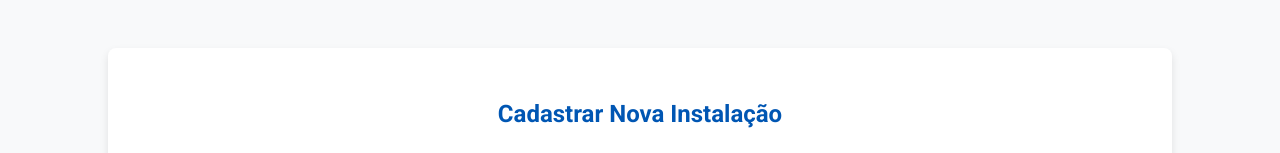
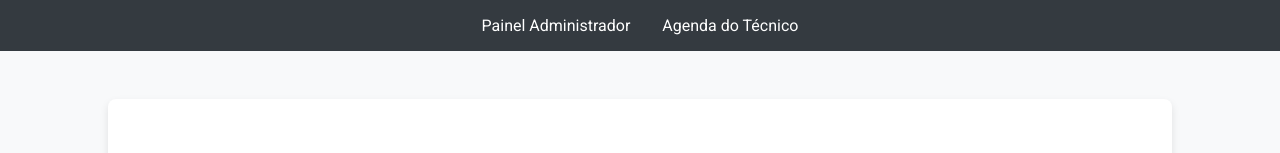
Before and after one commit to Bi-TiNet/meu-rastreador-app, a React (Vite) app: page / in a window 1280 px wide. Shown: the top 153 px of the page. Built offline with nearby package versions, Linux system fonts and the light colour scheme; no server answers.

Commit message:
Add files via upload

```diff
--- a/src/App.tsx
+++ b/src/App.tsx
@@ -1,15 +1,35 @@
 // Arquivo: src/App.tsx
-import './App.css'; // Importa o nosso novo estilo global
-import { InstallationForm } from './components/InstallationForm'
-import { Dashboard } from './components/Dashboard'
+import { BrowserRouter, Routes, Route, Link } from 'react-router-dom';
+import './App.css';
+import { InstallationForm } from './components/InstallationForm';
+import { Dashboard } from './components/Dashboard';
+import { TechnicianAgenda } from './components/TechnicianAgenda';
+
+// Criamos um componente para a sua página de administrador
+function AdminPage() {
+  return (
+    <>
+      <InstallationForm />
+      <Dashboard />
+    </>
+  );
+}
 
 function App() {
   return (
-    <main>
-      <InstallationForm />
-      <Dashboard />
-    </main>
-  )
+    <BrowserRouter>
+      <nav style={{ padding: '1rem', backgroundColor: '#343a40', textAlign: 'center' }}>
+        <Link to="/" style={{ color: 'white', margin: '0 1rem', textDecoration: 'none' }}>Painel Administrador</Link>
+        <Link to="/agenda" style={{ color: 'white', margin: '0 1rem', textDecoration: 'none' }}>Agenda do Técnico</Link>
+      </nav>
+      <main>
+        <Routes>
+          <Route path="/" element={<AdminPage />} />
+          <Route path="/agenda" element={<TechnicianAgenda />} />
+        </Routes>
+      </main>
+    </BrowserRouter>
+  );
 }
 
-export default App
+export default App;
```
